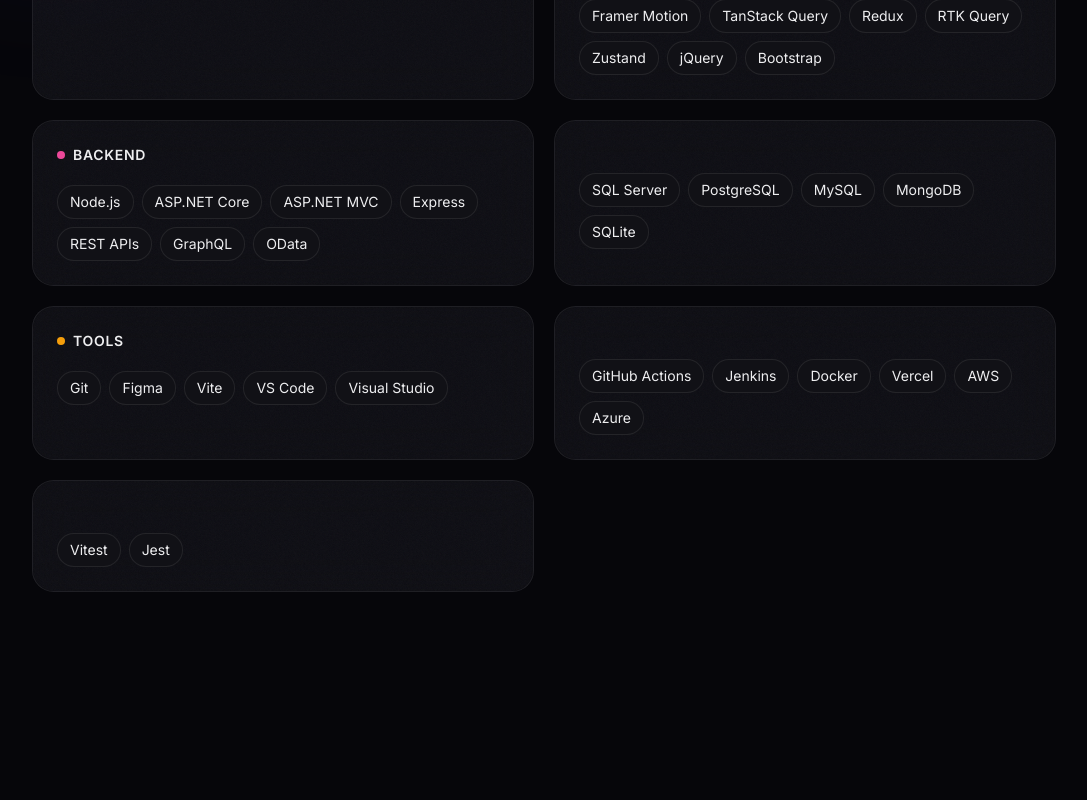
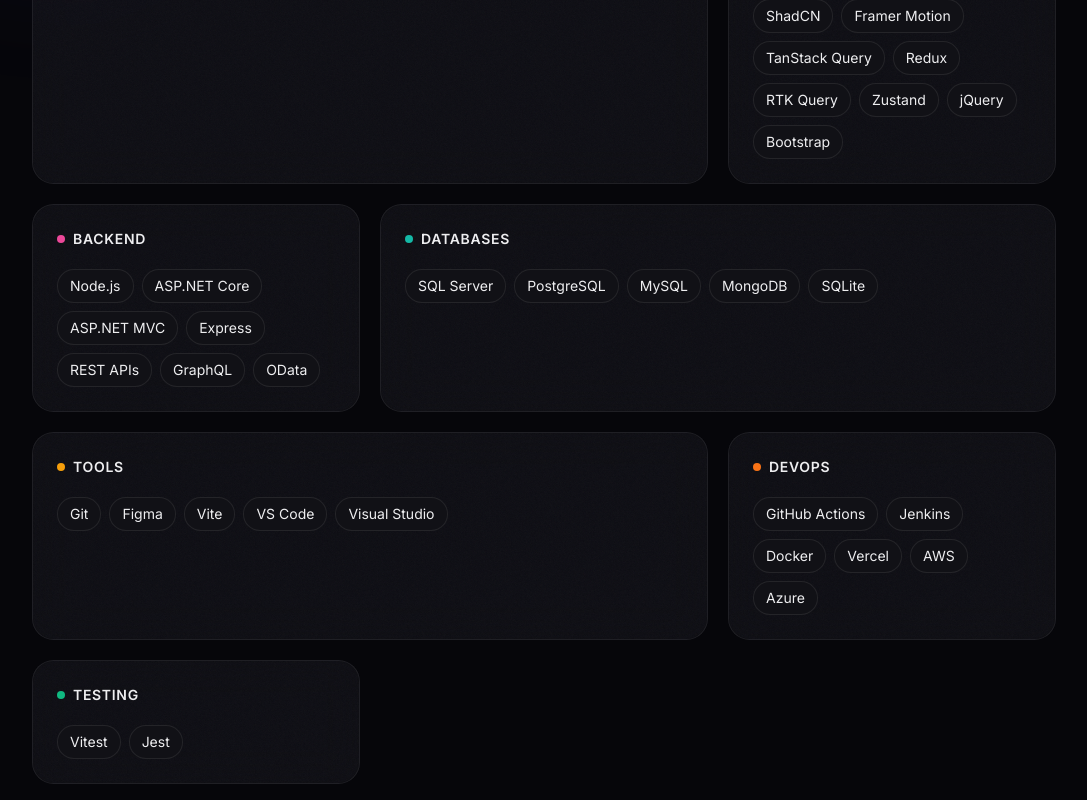
Before and after one commit to NOBERT167/my-portfolio, a Next.js app: page / in a window 1280 px wide. Shown: the part 4800-5600 px from the top of the page, without its empty margins (96-1183 px from the left). Built offline with nearby package versions, Linux system fonts and the light colour scheme.

Commit message:
Bento-style skills grid and new categories
Switch skills layout to a 3-column "bento" pattern with alternating wide/narrow cards (md:col-span based on a spanPattern). Add new skill categories (testing, cloud, database, devops) and wire category colors. Also add an import from framer-motion/client.

```diff
--- a/components/skills.tsx
+++ b/components/skills.tsx
@@ -2,12 +2,17 @@
 
 import { motion } from "framer-motion";
 import { SKILLS } from "@/constants";
+import { data } from "framer-motion/client";
 
 const categoryMap: Record<string, { label: string; color: string }> = {
   language: { label: "Languages", color: "#a855f7" },
   frontend: { label: "Frontend", color: "#6366f1" },
   backend: { label: "Backend", color: "#ec4899" },
   tools: { label: "Tools", color: "#f59e0b" },
+  testing: { label: "Testing", color: "#10b981" },
+  cloud: { label: "Cloud", color: "#3b82f6" },
+  database: { label: "Databases", color: "#14b8a6" },
+  devops: { label: "DevOps", color: "#f97316" },
 };
 
 export function Skills() {
@@ -39,11 +44,18 @@
           </h2>
         </motion.div>
 
-        <div className="grid grid-cols-1 md:grid-cols-2 gap-4 md:gap-5">
-          {Object.entries(grouped).map(([category, skills], groupIdx) => (
+        <div className="grid grid-cols-1 md:grid-cols-3 gap-4 md:gap-5">
+          {Object.entries(grouped).map(([category, skills], groupIdx) => {
+            // Bento pattern: alternate wide (2-col) and narrow (1-col)
+            const spanPattern = [2, 1, 1, 2, 2, 1, 1, 2];
+            const span = spanPattern[groupIdx % spanPattern.length];
+
+            return (
               <motion.div
                 key={category}
-              className="glass-card noise spotlight-card rounded-2xl p-6"
+                className={`glass-card noise spotlight-card rounded-2xl p-6 ${
+                  span === 2 ? "md:col-span-2" : "md:col-span-1"
+                }`}
                 initial={{ opacity: 0, y: 30 }}
                 whileInView={{ opacity: 1, y: 0 }}
                 viewport={{ once: true }}
@@ -90,7 +102,8 @@
                   </div>
                 </div>
               </motion.div>
-          ))}
+            );
+          })}
         </div>
       </div>
     </section>
```
Lines whose indentation alone changed are shown as unchanged.
